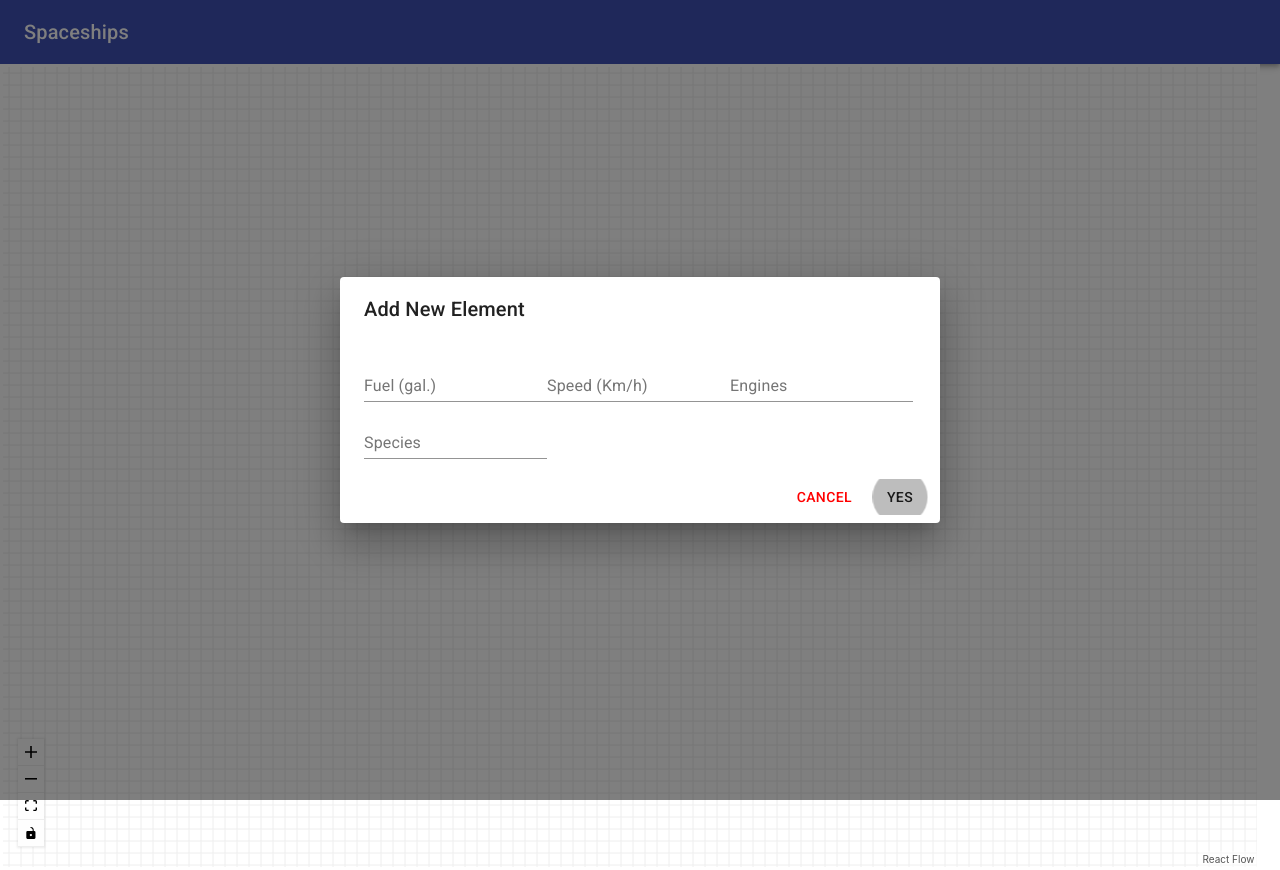
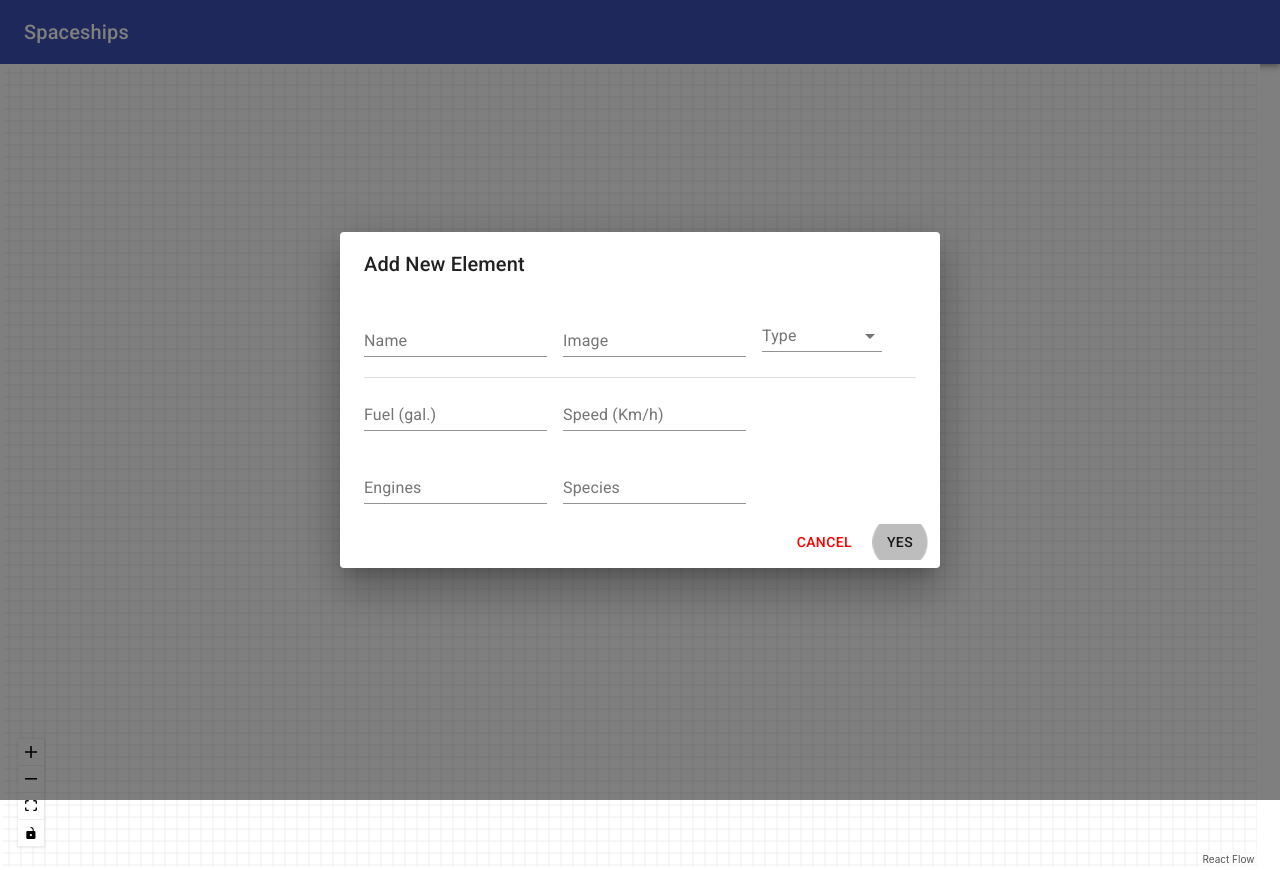
Before and after one commit to omri2861/Spaceships, a React (Create React App) app in the folder client/: page /addElement in a window 1280 px wide. Built offline with nearby package versions, Linux system fonts and the light colour scheme; no server answers.

Commit message:
Finished designing the form

```diff
--- a/client/src/components/Map/NewElementForm.jsx
+++ b/client/src/components/Map/NewElementForm.jsx
@@ -1,36 +1,92 @@
-import { Box, TextField } from "@material-ui/core";
+import {
+  Divider,
+  Grid,
+  TextField,
+  InputLabel,
+  Select,
+  FormControl,
+  MenuItem,
+  makeStyles,
+} from "@material-ui/core";
+
+const spacing = 2;
+
+const useStyles = makeStyles((theme) => ({
+  selection: {
+    minWidth: "120px",
+  },
+  divider: {
+      marginTop: theme.spacing(spacing),
+  }
+}));
+
+const GridItemTextField = (props) => (
+  <Grid item>
+    <TextField {...props} />
+  </Grid>
+);
 
 export default function NewElementForm() {
+  const classes = useStyles();
   return (
-    <Box>
-      <TextField
+    <>
+      <Grid container spacing={spacing}>
+        <GridItemTextField
+          autoFocus
+          margin="dense"
+          id="name"
+          label="Name"
+          type="string"
+        />
+        <GridItemTextField
+          autoFocus
+          margin="dense"
+          id="image"
+          label="Image"
+          type="string"
+        />
+        <Grid item>
+          <FormControl className={classes.selection}>
+            <InputLabel>Type</InputLabel>
+            <Select id="type">
+              <MenuItem value={"vessel"}>Vessel</MenuItem>
+              <MenuItem value={"station"}>Station</MenuItem>
+              <MenuItem value={"stop"}>Stop</MenuItem>
+            </Select>
+          </FormControl>
+        </Grid>
+      </Grid>
+      <Divider className={classes.divider}/>
+      <Grid container spacing={spacing}>
+        <GridItemTextField
           autoFocus
           margin="dense"
           id="fuel"
           label="Fuel (gal.)"
           type="number"
         />
-      <TextField
+        <GridItemTextField
           autoFocus
           margin="dense"
           id="speed"
           label="Speed (Km/h)"
           type="number"
         />
-      <TextField
+        <GridItemTextField
           autoFocus
           margin="dense"
           id="engines"
           label="Engines"
           type="number"
         />
-      <TextField
+        <GridItemTextField
           autoFocus
           margin="dense"
           id="species"
           label="Species"
           type="email"
         />
-    </Box>
+      </Grid>
+    </>
   );
 }
```
Lines whose indentation alone changed are shown as unchanged.
